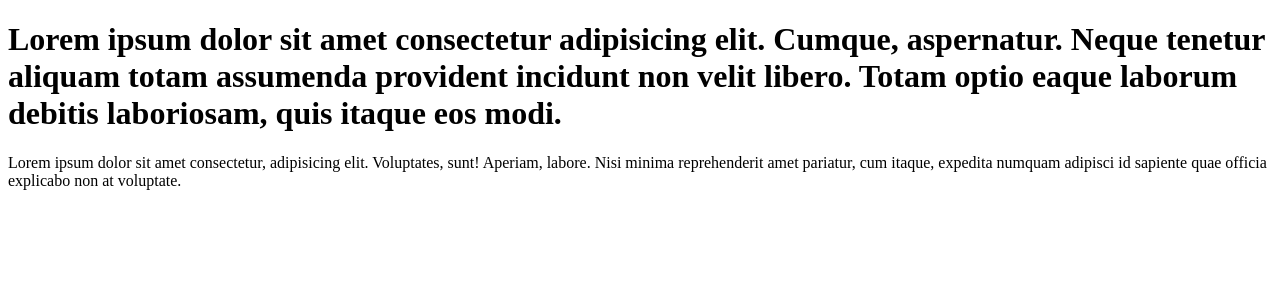
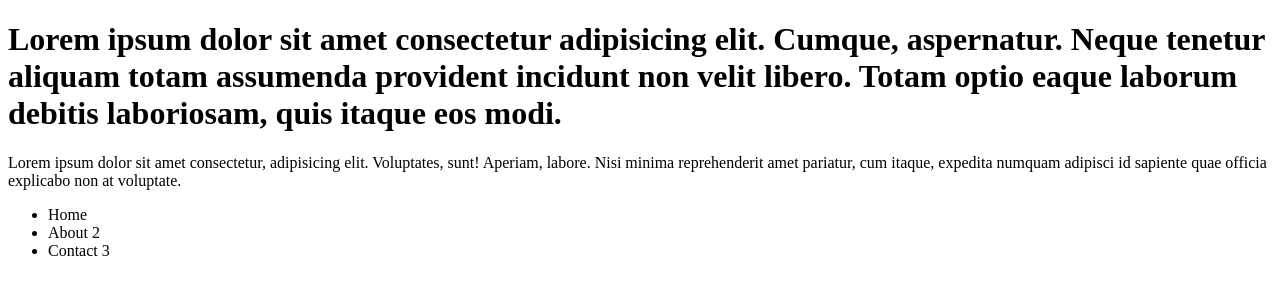
Before and after one commit to KehulumKB/learn-git, a plain HTML site: page index.html in a window 1280 px wide. Drawn offline with Linux system fonts and the light colour scheme.

Commit message:
add nav-links to code

```diff
--- a/index.html
+++ b/index.html
@@ -18,5 +18,10 @@
       itaque, expedita numquam adipisci id sapiente quae officia explicabo non
       at voluptate.
     </p>
+    <ul>
+      <li>Home</li>
+      <li>About 2</li>
+      <li>Contact 3</li>
+    </ul>
   </body>
 </html>
```
